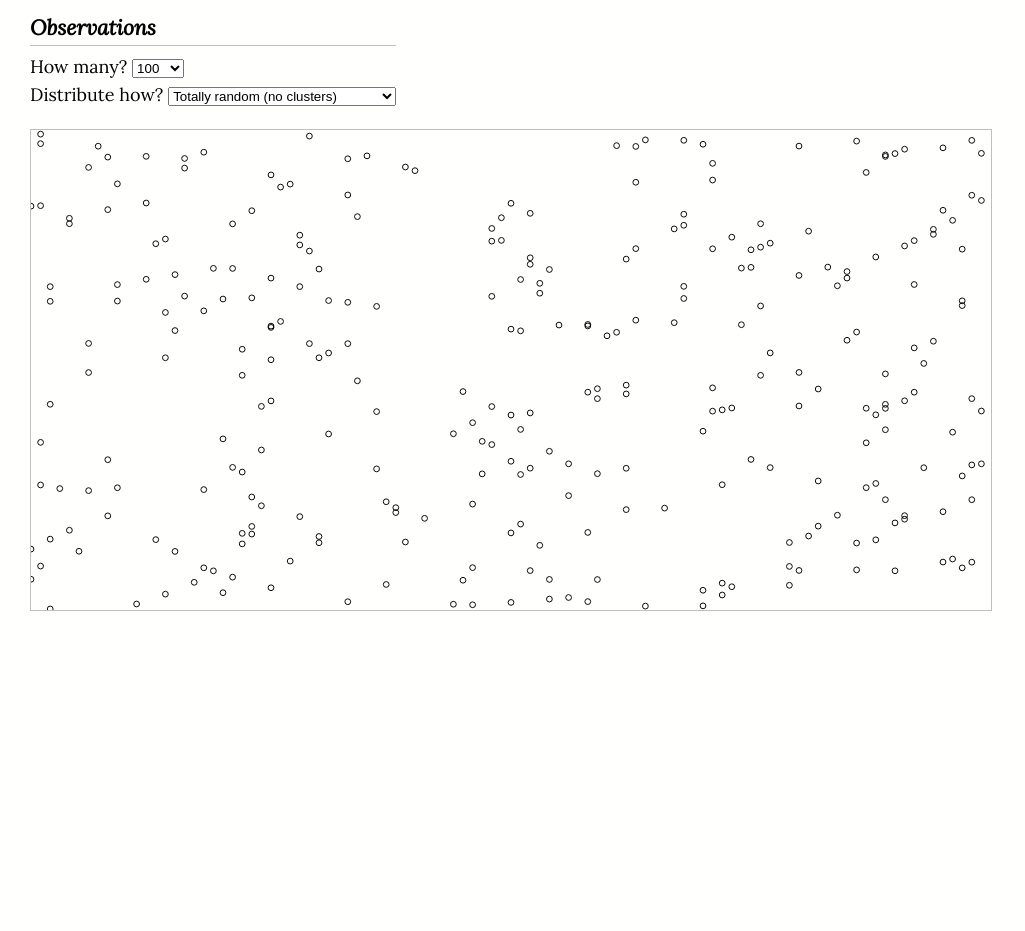
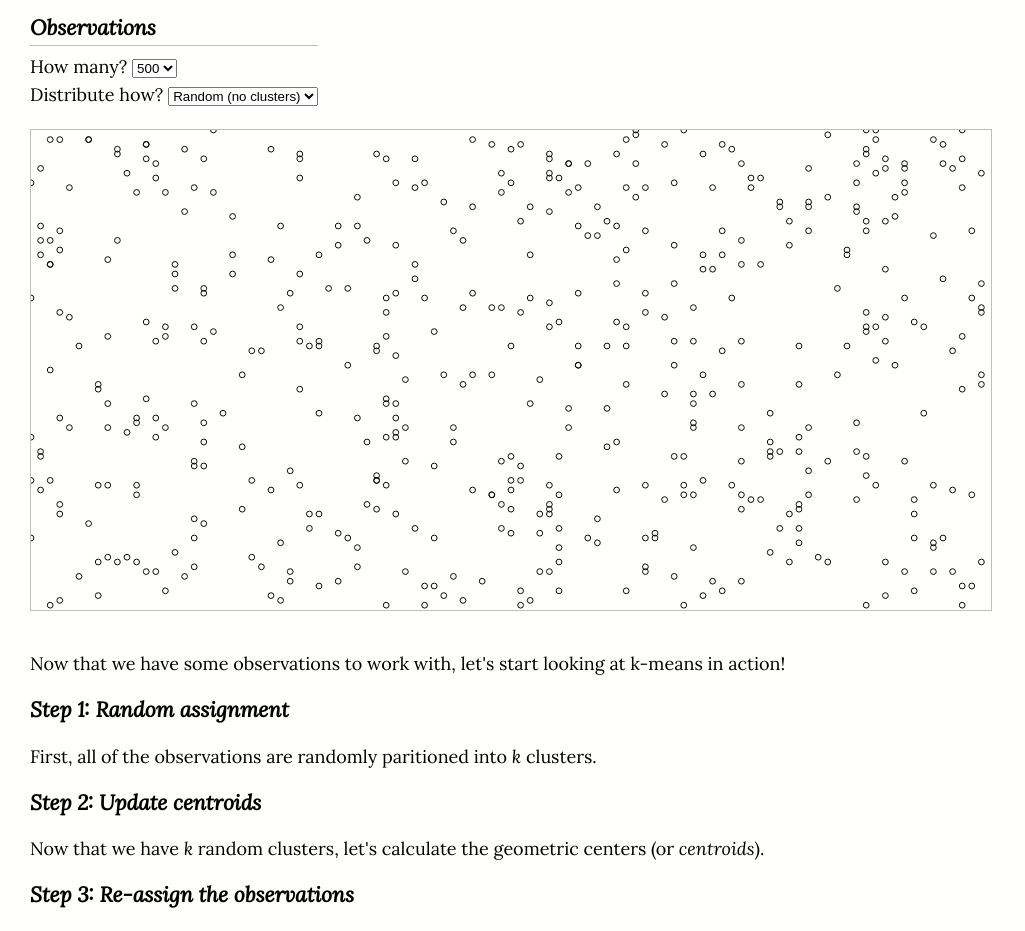
Before and after one commit to Microserf/k-means-demo, a React (Create React App) app: page / in a window 1280 px wide. Shown: the part 260-1191 px from the top of the page, without its empty margins (0-1025 px from the left). Before the commit the page ends 894 px from the top, so only its background shows below. Built offline with nearby package versions, Linux system fonts and the light colour scheme.

Commit message:
Add logic to cluster observations around initial random centroids.

```diff
--- a/src/App.js
+++ b/src/App.js
@@ -4,6 +4,23 @@ import './App.css';
 
 
 class App extends Component {
+  constructor (props) {
+    super(props);
+
+    this.state = {observationCount: 500, clusterGravity: 0};
+    this.handleChange = this.handleChange.bind(this);
+  }
+
+  handleChange(event) {
+    const target = event.target;
+    const value = target.value;
+    const name = target.name;
+
+    this.setState({
+      [name]: value
+    });
+  }
+
   render() {
     return (
       <div className="demo">
@@ -16,8 +33,20 @@ class App extends Component {
 
           <p>First, let's create a fictitious set of observations. These are observations about the wealth of various celebrities. Below is a <a href="https://en.wikipedia.org/wiki/Scatter_plot">scatter plot</a> of these observations. The x-axis represents age (0 to 100), while the y-axis represents wealth (0 to $1,000,000).</p>
         </div>
-        <KMeansObservationControls />
-        <KMeansCanvas />
+        <KMeansObservationControls observationCount={this.state.observationCount} clusterGravity={this.state.clusterGravity} callback={this.handleChange}/>
+        <KMeansCanvas observationCount={this.state.observationCount} clusterGravity={this.state.clusterGravity} />
+        <div>
+          <p>Now that we have some observations to work with, let's start looking at k-means in action!</p>
+          <h3>Step 1: Random assignment</h3>
+            <p>First, all of the observations are randomly paritioned into <em>k</em> clusters.</p>
+
+          <h3>Step 2: Update centroids</h3>
+            <p>Now that we have <em>k</em> random clusters, let's calculate the geometric centers (or <em>centroids</em>).</p>
+
+          <h3>Step 3: Re-assign the observations</h3>
+            <p>Based on our updated centroids, let's now re-assign each observation to the nearest centroid.</p>
+
+        </div>
       </div>
     );
   }
--- a/src/d3-canvas.js
+++ b/src/d3-canvas.js
@@ -3,19 +3,22 @@ import * as d3 from "d3";
 
 export class KMeansObservationControls extends Component {
   render () {
+    const { observationCount, clusterGravity, callback } = this.props;
+
     return (
       <div className="observation-controls">
         <h3 className="header">Observations</h3>
-        <label>How many? <select name="observation-count" id="observation-count">
+        <label>How many? <select name="observationCount" id="observationCount" value={observationCount} onChange={callback}>
+          <option>10</option>
+          <option>50</option>
           <option>100</option>
           <option>500</option>
-          <option>1000</option>
         </select></label>
 
-        <label>Distribute how? <select name="observation-clusters" id="observation-clusters">
-          <option>Totally random (no clusters)</option>
-          <option>Partially skewed (weak clusters)</option>
-          <option>Strongly skewed (obvious clusters)</option>
+        <label>Distribute how? <select name="clusterGravity" id="clusterGravity" value={clusterGravity} onChange={callback}>
+          <option value={0}>Random (no clusters)</option>
+          <option value={0.6}>Weakly clustered</option>
+          <option value={0.8}>Strongly clustered</option>
         </select></label>
       </div>
     )
@@ -24,8 +27,20 @@ export class KMeansObservationControls extends Component {
 
 
 export class KMeansCanvas extends Component {
+  constructor (props) {
+    super(props);
+
+    this.graph = null;
+  }
+
   componentDidMount () {
-    this.setState({graph: new KMeansGraph()})
+    const { observationCount, clusterGravity } = this.props;
+    this.graph = new KMeansGraph(observationCount, clusterGravity);
+  }
+
+  componentDidUpdate () {
+    const { observationCount, clusterGravity } = this.props;
+    this.graph.updateObservations(observationCount, clusterGravity);
   }
 
   render() {
@@ -38,18 +53,16 @@ export class KMeansCanvas extends Component {
 }
 
 class KMeansGraph {
-  constructor(callback) {
+  constructor(observationCount, clusterGravity) {
     this.svg = this.setUpSVG();
 
     this.width = 1000;
     this.height = 500;
 
-    this.xDomain = 100
-    this.yDomain = 1000000
-    this.observationCount = 300
-    this.observations = this.generateObservations();
+    this.ageRange = 100
+    this.wealthRange = 100
 
-    this.doVisualization()
+    this.updateObservations(observationCount, clusterGravity);
   }
 
   setUpSVG () {
@@ -60,33 +73,64 @@ class KMeansGraph {
     return svg;
   }
 
-  generateObservations () {
-    const randomRange = range => Math.floor(Math.random() * range);
+  generateObservations (observationCount, clusterGravity) {
+    const randomInteger = range => Math.floor(Math.random() * range);
+    const self = this;
 
-    return d3.range(0, this.observationCount)
-      .map( d => ({ age: randomRange(this.xDomain), followers: randomRange(this.yDomain)}))
+    var clusterCentroids;
+    if (clusterGravity > 0) {
+      clusterCentroids = this.generateObservations(3 + randomInteger(3), 0);  // will generate between 3 and 5 clusters
+    }
+
+    function makeObservation () {
+      var age = randomInteger(self.ageRange),
+          wealth = randomInteger(self.wealthRange);
+
+      if (clusterGravity > 0) {
+        var randomCentroid = clusterCentroids[randomInteger(clusterCentroids.length)];
+
+        age = age + (clusterGravity * (randomCentroid.age - age));
+        wealth = wealth + (clusterGravity * (randomCentroid.wealth - wealth));
+      }
+
+      return { age: age, wealth: wealth};
+    }
+
+    return d3.range(0, observationCount).map(makeObservation);
   }
 
-  doVisualization () {
+  updateObservations (observationCount, clusterGravity) {
+    this.observations = this.generateObservations(observationCount, clusterGravity);
+    this.updateDisplay()
+  }
+
+  updateDisplay () {
     var color = d3.scaleOrdinal(d3.schemeCategory10);
 
     var x = d3.scaleLinear()
         .range([0, this.width])
-        .domain([0, this.xDomain]).nice();
+        .domain([0, this.ageRange]).nice();
 
     var y = d3.scaleLinear()
         .range([0, this.height])
-        .domain([0, this.yDomain]).nice();
+        .domain([0, this.wealthRange]).nice();
 
-    this.svg
+    var nodes = this.svg
       .selectAll(".dot")
         .data(this.observations)
+        .attr("cx", function(d) { return x(d.age); })
+        .attr("cy", function(d) { return y(d.wealth); });
+
+    nodes
       .enter().append("circle")
         .attr("class", "dot")
         .attr("r", 3)
         .attr("cx", function(d) { return x(d.age); })
-        .attr("cy", function(d) { return y(d.followers); })
+        .attr("cy", function(d) { return y(d.wealth); })
         .attr("stroke", "black")
         .attr("fill", function(d) { return ( d.cluster == null ? "none" : color(d.cluster) ); });
+
+    nodes
+      .exit().remove();
   }
 }
```
